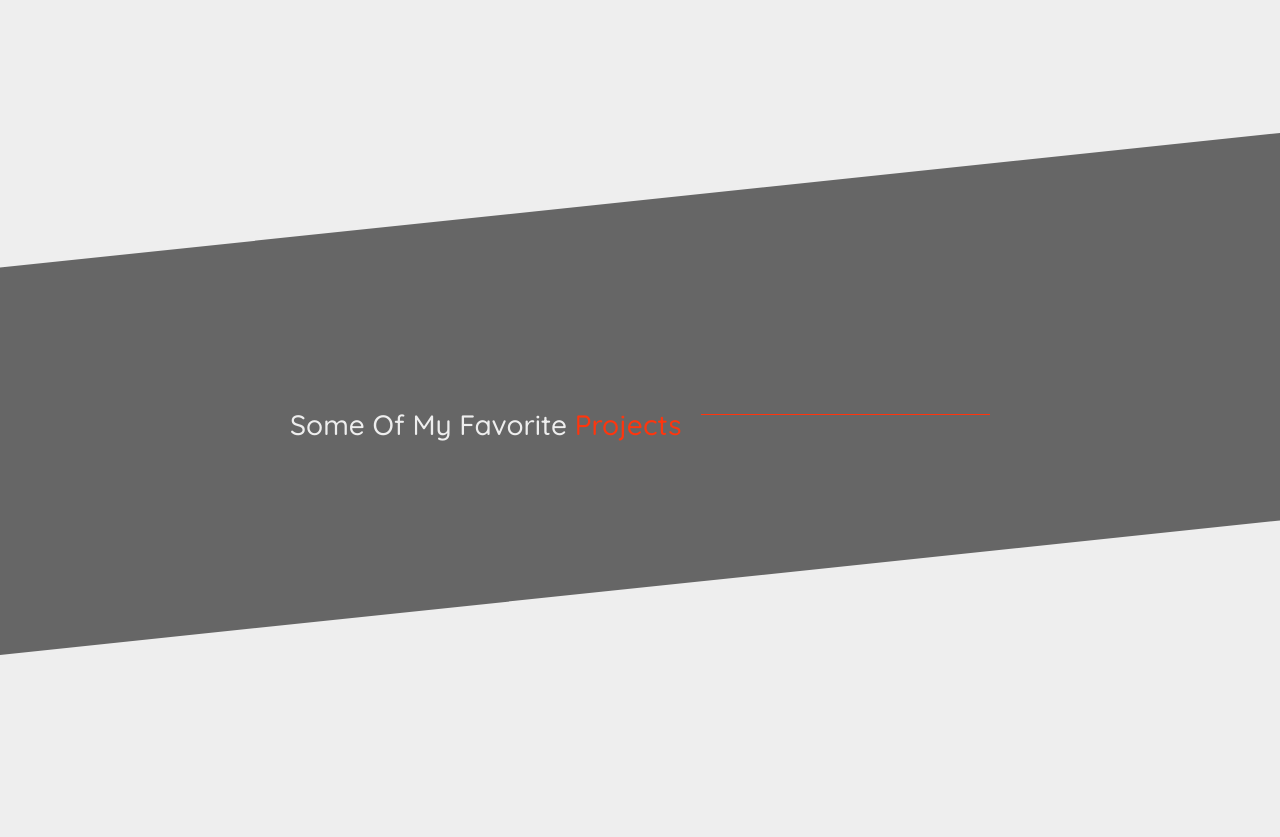
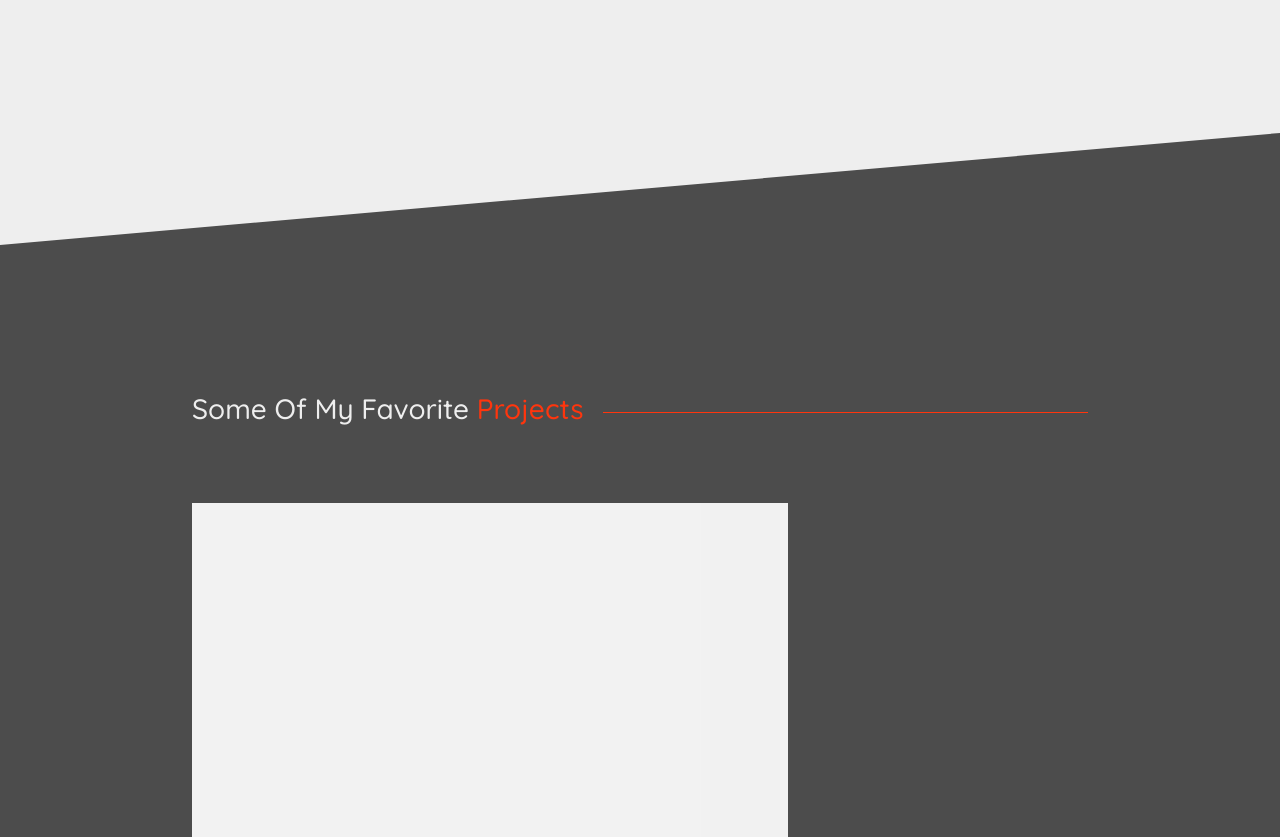
Before and after one commit to afutofu/afutofu.github.io, a React (Create React App) app: page / in a window 1280 px wide. Shown: the part 1960-2797 px from the top of the page. Built offline with nearby package versions, Linux system fonts and the light colour scheme.

Commit message:
Improved animations and styling

```diff
--- a/src/components/Contact.js
+++ b/src/components/Contact.js
@@ -15,18 +15,18 @@ const ContactComp = styled.div`
   box-sizing: border-box;
   padding: 150px 0;
   padding-bottom: 270px;
-  background-color: #eee;
+  background-color: inherit;
   z-index: 0;
 
   :before {
     content: "";
     position: absolute;
     width: 100%;
-    height: 100%;
+    height: 110%;
     z-index: -1;
     background-color: inherit;
     transform-origin: bottom left;
-    transform: skewY(-6deg);
+    transform: skewY(-5deg);
   }
 `;
 
@@ -207,8 +207,9 @@ const Contact = (props) => {
     let master = new TimelineLite({
       scrollTrigger: {
         trigger: titleText,
-        start: "top+=200 center+=200",
+        start: "top+=2000 center+=200",
         toggleActions: "play none none none",
+        markers: true,
       },
     });
     master.add(titleEnter());
--- /dev/null
+++ b/src/components/FeaturedProject.js
@@ -0,0 +1,35 @@
+import React, { forwardRef } from "react";
+import styled from "styled-components";
+
+const FeaturedProejctComp = styled.div`
+  width: 100%;
+  height: 400px;
+  color: #222;
+  display: flex;
+  justify-content: space-between;
+  align-items: center;
+  margin-bottom: 100px;
+`;
+
+const ProjectSide = styled.div`
+  flex: 1;
+  height: 100%;
+  background-color: white;
+`;
+
+const TextSide = styled.div`
+  min-width: 300px;
+  height: 100%;
+  color: #222;
+`;
+
+const FeaturedProject = forwardRef((props, ref) => {
+  return (
+    <FeaturedProejctComp ref={ref}>
+      <ProjectSide></ProjectSide>
+      <TextSide></TextSide>
+    </FeaturedProejctComp>
+  );
+});
+
+export default FeaturedProject;
--- a/src/components/Main.js
+++ b/src/components/Main.js
@@ -31,7 +31,7 @@ const AlphaBackground = styled.div`
   width: 100%;
   height: 100%;
   z-index: -100;
-  background-color: rgba(0, 0, 0, 0.6);
+  background-color: rgba(0, 0, 0, 0.7);
 `;
 
 const BackgroundImageContainer = styled.div`
--- a/src/components/Projects.js
+++ b/src/components/Projects.js
@@ -1,7 +1,11 @@
-import React from "react";
+import React, { useRef, useEffect } from "react";
 import styled, { ThemeProvider } from "styled-components";
+import { gsap, TimelineLite, Power3 } from "gsap";
+import { ScrollTrigger } from "gsap/ScrollTrigger";
 
-import skyrimWallpaper from "../assets/wallpaper-skyrim.jpg";
+import FeaturedProject from "./FeaturedProject";
+
+gsap.registerPlugin(ScrollTrigger);
 
 const ProjectsComp = styled.div`
   position: relative;
@@ -10,48 +14,32 @@ const ProjectsComp = styled.div`
   justify-content: center;
   align-items: center;
   font-family: "Quicksand", "san-serif";
-  padding: 250px 0;
-  /* margin: 200px 0; */
-  /* background-color: #eee; */
+  margin: 150px 0;
+  margin-bottom: 250px;
+  /* padding: 250px 0; */
   box-sizing: border-box;
   object-fit: cover;
   overflow: hidden;
   z-index: 0;
 `;
 
-// const BackgroundImage = styled.img.attrs((props) => ({
-//   src: skyrimWallpaper,
-//   alt: "skyrimBackgroundll",
-// }))`
-//   position: absolute;
-//   width: 100%;
-//   height: 100%;
-//   z-index: -100;
-//   object-fit: cover;
-// `;
+const Container = styled.div`
+  margin: 0px 10%;
+  position: relative;
+  width: 100%;
+  display: flex;
+  justify-content: center;
+  align-items: center;
 
-const AlphaBackground = styled.div`
-  position: absolute;
-  width: 100%;
-  height: 100%;
-  z-index: -500;
-  background-color: rgba(0, 0, 0, 0.5);
-`;
-
-const BackgroundImage = styled.div`
-  position: fixed;
-  width: 100%;
-  height: 100%;
-  z-index: -100;
-  background-image: url(${skyrimWallpaper});
-  background-size: cover;
-  /* object-fit: cover; */
+  @media only screen and (min-width: 992px) {
+    margin: 0px 15%;
+  }
 `;
 
 const Content = styled.div`
   position: relative;
   width: 100%;
-  max-width: 700px;
+  max-width: 900px;
   text-align: left;
   color: #eee;
   display: flex;
@@ -65,6 +53,7 @@ const TitleArea = styled.div`
   display: flex;
   justify-content: space-between;
   align-items: center;
+  margin-bottom: 50px;
 `;
 
 const Title = styled.h2`
@@ -100,19 +89,104 @@ const theme = {
 };
 
 const Projects = () => {
+  let projects = useRef(null);
+  let titleText = useRef(null);
+  let titleLine = useRef(null);
+
+  let project1 = useRef(null);
+  let project2 = useRef(null);
+  let project3 = useRef(null);
+
+  const sectionEnter = () => {
+    let tl = new TimelineLite();
+
+    tl.to(projects, {
+      height: "0px",
+      padding: "0px",
+      margin: "0px",
+      duration: 0,
+    }).to(projects, {
+      minHeight: "1600px",
+      margin: "250px 0",
+      duration: 3,
+      ease: Power3.linear,
+    });
+
+    return tl;
+  };
+
+  const titleEnter = () => {
+    let tl = new TimelineLite();
+
+    tl.from(titleText, {
+      y: -50,
+      opacity: 0,
+      duration: 0.5,
+    }).fromTo(
+      titleLine,
+      {
+        x: "-100%",
+        y: 14,
+      },
+      {
+        x: 0,
+        y: 14,
+        duration: 0.8,
+        ease: Power3.easeInOut,
+      },
+      "-=0.2"
+    );
+
+    return tl;
+  };
+
+  const projectsEnter = () => {
+    let tl = new TimelineLite();
+
+    tl.staggerFrom(
+      [project1, project2, project3],
+      0.5,
+      {
+        opacity: 0,
+        y: 50,
+      },
+      1
+    );
+
+    return tl;
+  };
+
+  useEffect(() => {
+    let master = new TimelineLite({
+      scrollTrigger: {
+        trigger: projects,
+        start: "top center",
+        toggleActions: "play none none none",
+      },
+    });
+    master.add(sectionEnter());
+    master.add(titleEnter(), "-=1");
+    master.add(projectsEnter());
+  }, []);
+
   return (
-    <ProjectsComp id="projects">
+    <ProjectsComp id="projects" ref={(el) => (projects = el)}>
       <ThemeProvider theme={theme}>
+        <Container>
           <Content>
             <TitleArea>
-            <Title>
+              <Title ref={(el) => (titleText = el)}>
                 Some Of My Favorite <TitleHighlight>Projects</TitleHighlight>
               </Title>
               <TitleLineWrapper>
-              <TitleLine />
+                <TitleLine ref={(el) => (titleLine = el)} />
               </TitleLineWrapper>
             </TitleArea>
+            <FeaturedProject ref={(el) => (project1 = el)} />
+            <FeaturedProject ref={(el) => (project2 = el)} />
+            <FeaturedProject ref={(el) => (project3 = el)} />
           </Content>
+        </Container>
       </ThemeProvider>
     </ProjectsComp>
   );
--- a/src/components/Skills.js
+++ b/src/components/Skills.js
@@ -26,7 +26,7 @@ const SkillsComp = styled.div`
     z-index: -1;
     background-color: inherit;
     transform-origin: top right;
-    transform: skewY(-6deg);
+    transform: skewY(-5deg);
   }
 `;
 
```
Lines whose indentation alone changed are shown as unchanged.
